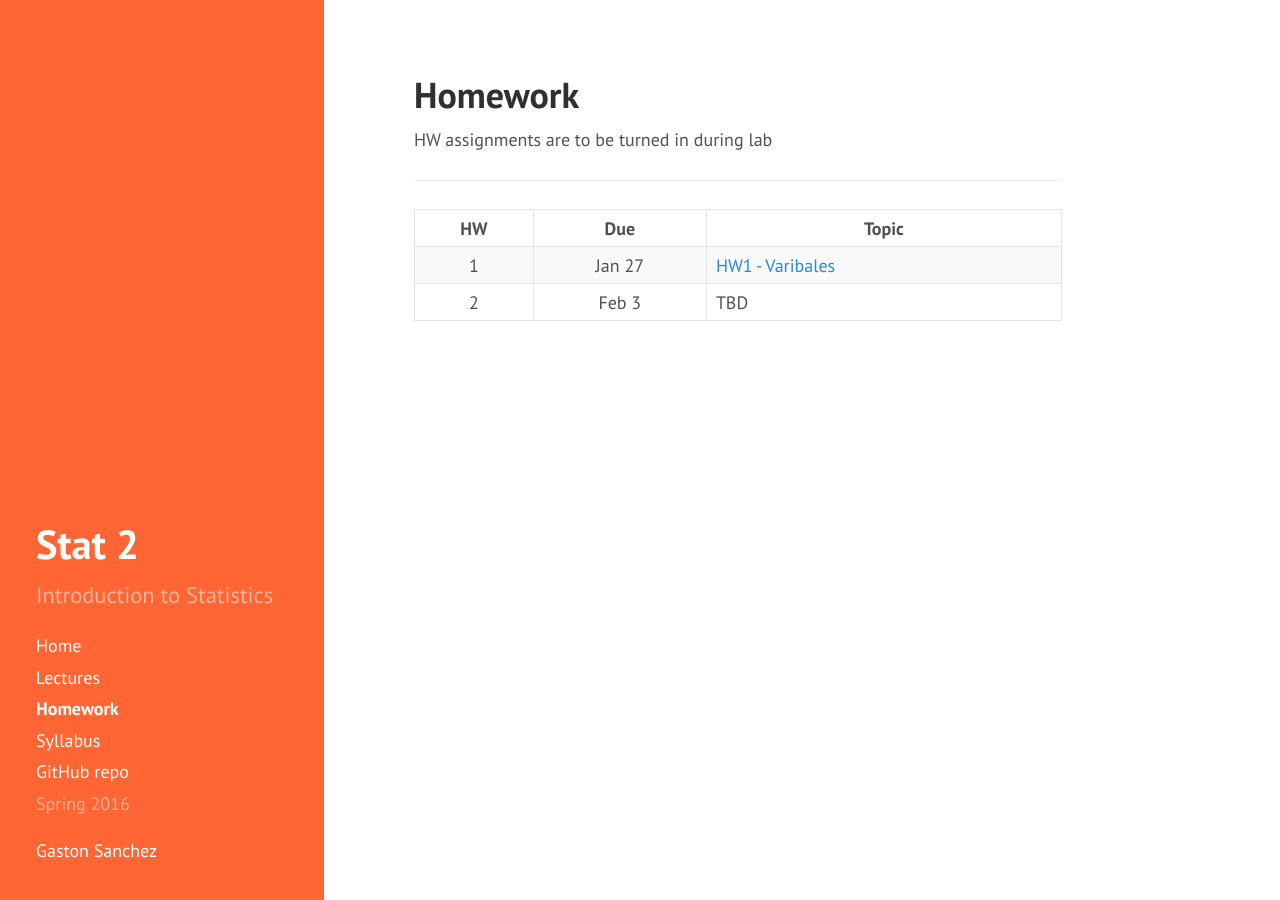
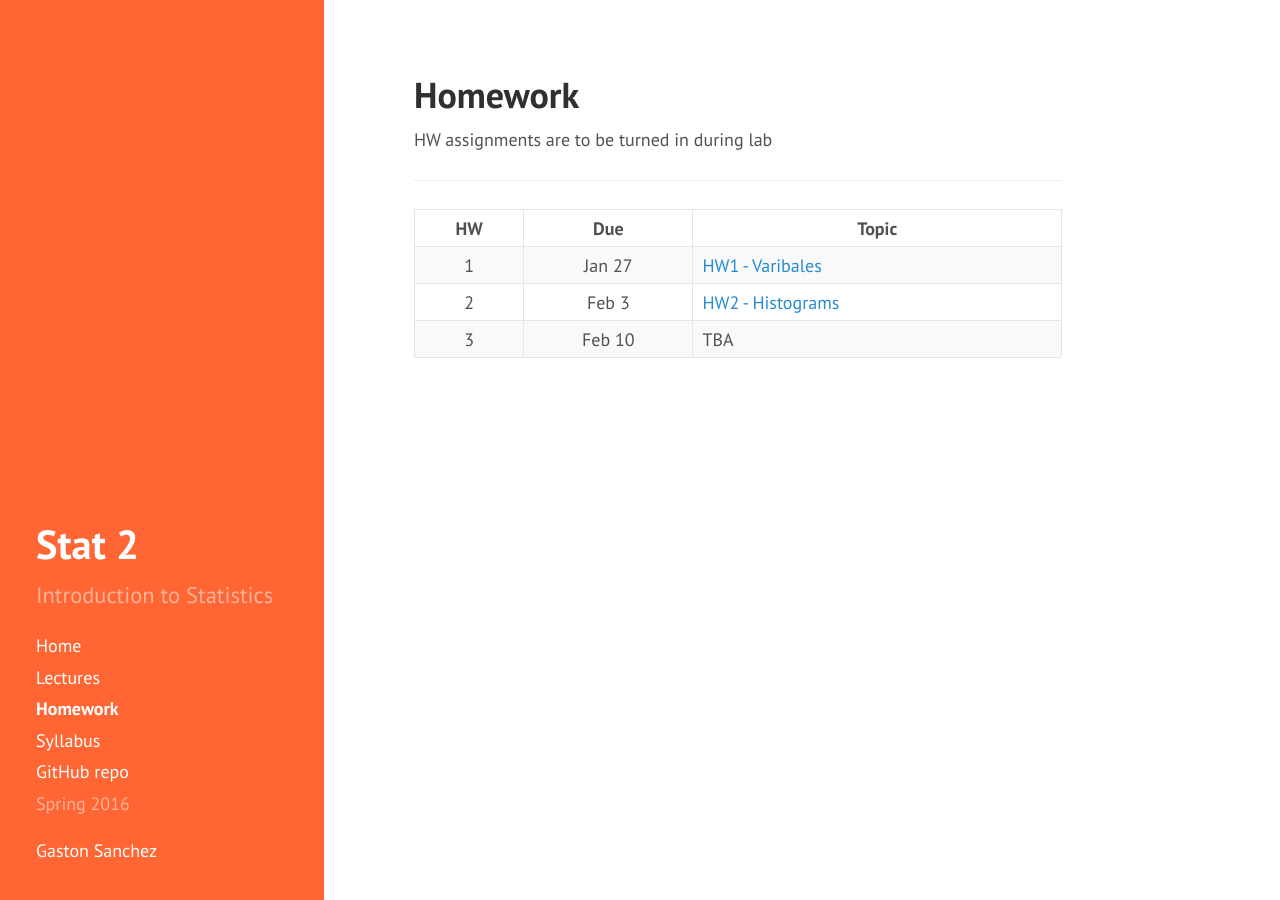
Before and after one commit to gastonstat/relic-stat2, a Jekyll site: the page built from homework/index.md, in a window 1280 px wide. Built offline with Jekyll 4.4.1, drawn with Linux system fonts in a browser that asks for light colours; nearby versions of some CDN libraries; Markdown is read by kramdown in place of the engine named in the settings.

Commit message:
add hw02 pdf and in due date

```diff
--- a/homework/index.md
+++ b/homework/index.md
@@ -24,7 +24,12 @@
     <tr>
       <td align="center">2</td>
       <td align="center">Feb 3</td>
-      <td>TBD</td>
+      <td><a href="stat2-hw02-questions.pdf">HW2 - Histograms</a></td>
+    </tr>
+    <tr>
+      <td align="center">3</td>
+      <td align="center">Feb 10</td>
+      <td>TBA</td>
     </tr>
   </tbody>
  </table>
```
Also changed, not shown: 1 other file.
